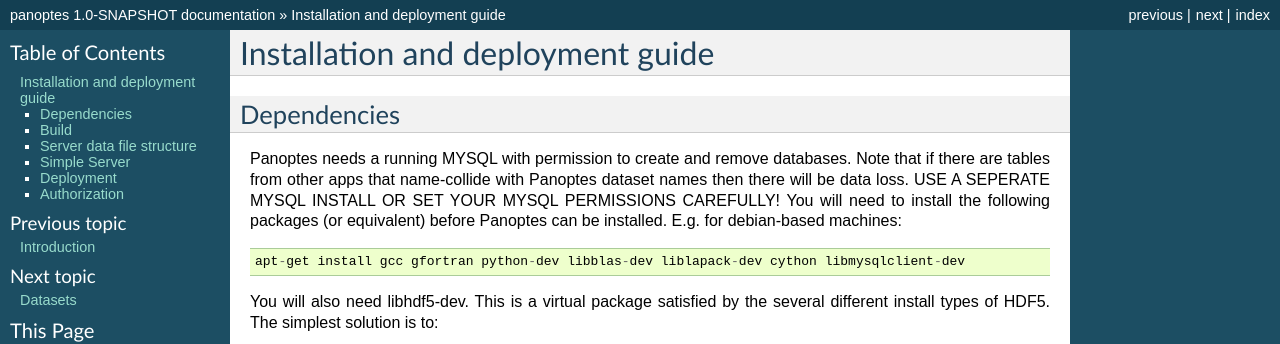
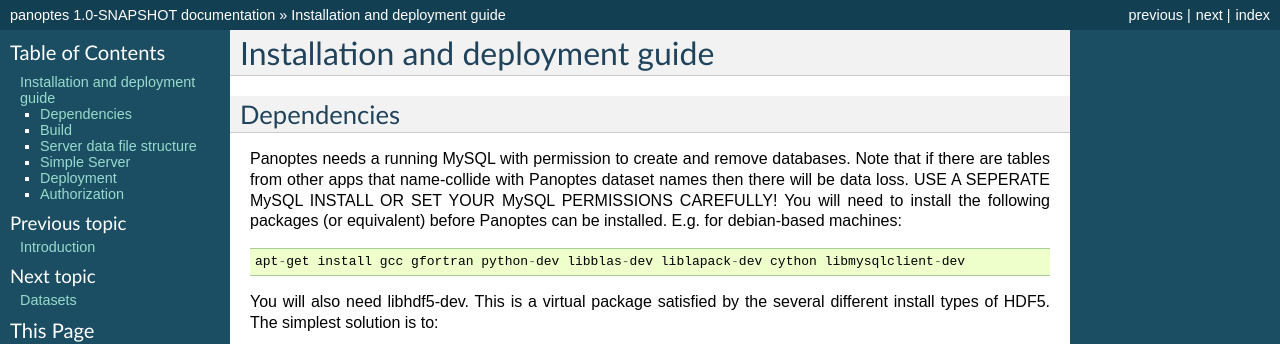
Before and after one commit to cggh/panoptes, a Sphinx documentation site: the page built from documentation/deployment.rst, in a window 1280 px wide. Shown: the top 344 px of the page. Built offline with Sphinx 7.4.7, drawn with Linux system fonts in a browser that asks for light colours.

```diff
--- a/documentation/deployment.rst
+++ b/documentation/deployment.rst
@@ -3,9 +3,9 @@ Installation and deployment guide
 
 Dependencies
 ------------
-Panoptes needs a running MYSQL with permission to create and remove databases.
+Panoptes needs a running MySQL with permission to create and remove databases.
 Note that if there are tables from other apps that name-collide with Panoptes dataset names then there will be data loss.
-USE A SEPERATE MYSQL INSTALL OR SET YOUR MYSQL PERMISSIONS CAREFULLY!
+USE A SEPERATE MySQL INSTALL OR SET YOUR MySQL PERMISSIONS CAREFULLY!
 You will need to install the following packages (or equivalent) before Panoptes can be installed. E.g. for debian-based machines::
 
 	apt-get install gcc gfortran python-dev libblas-dev liblapack-dev cython libmysqlclient-dev
```
Also changed, not shown: 1 other file.
